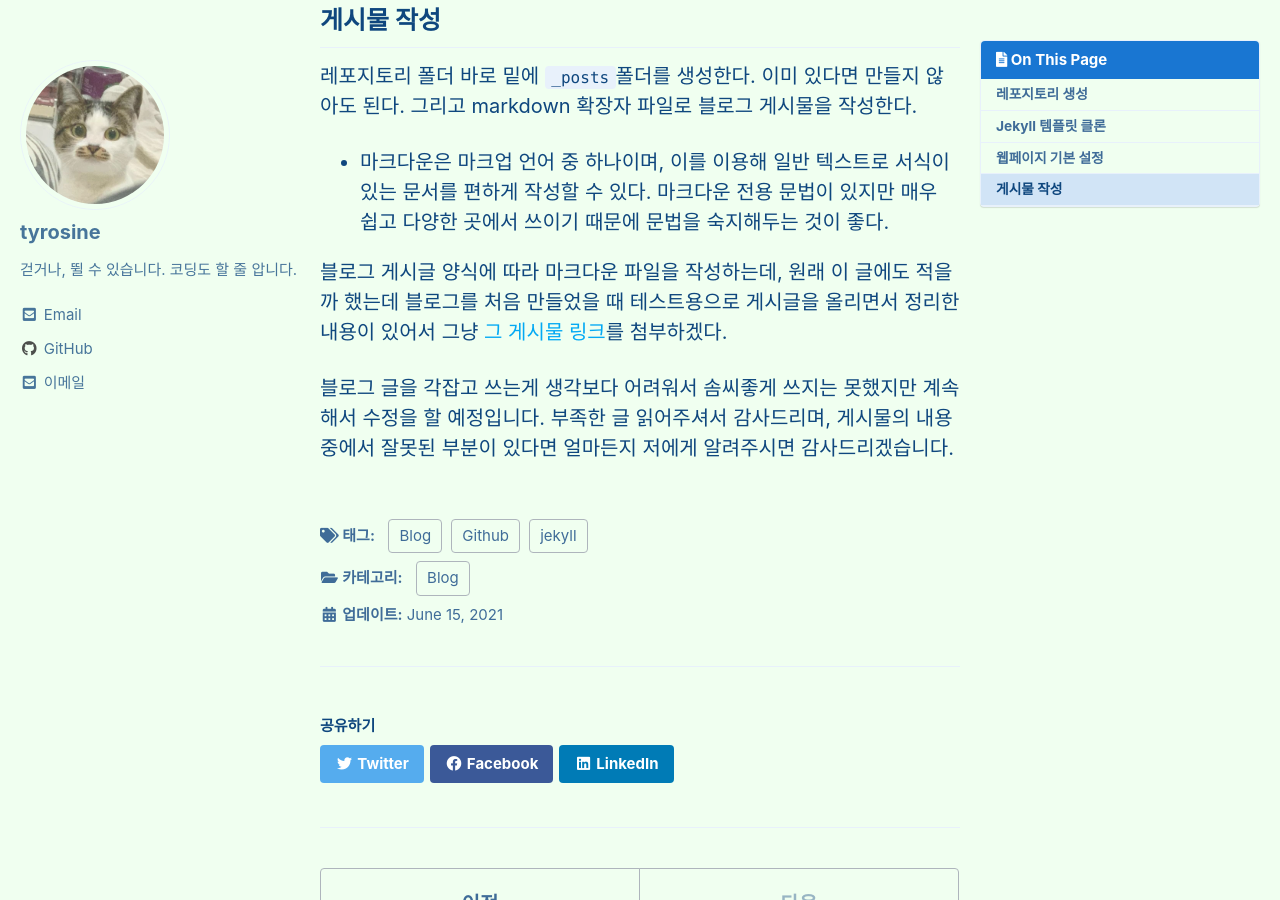
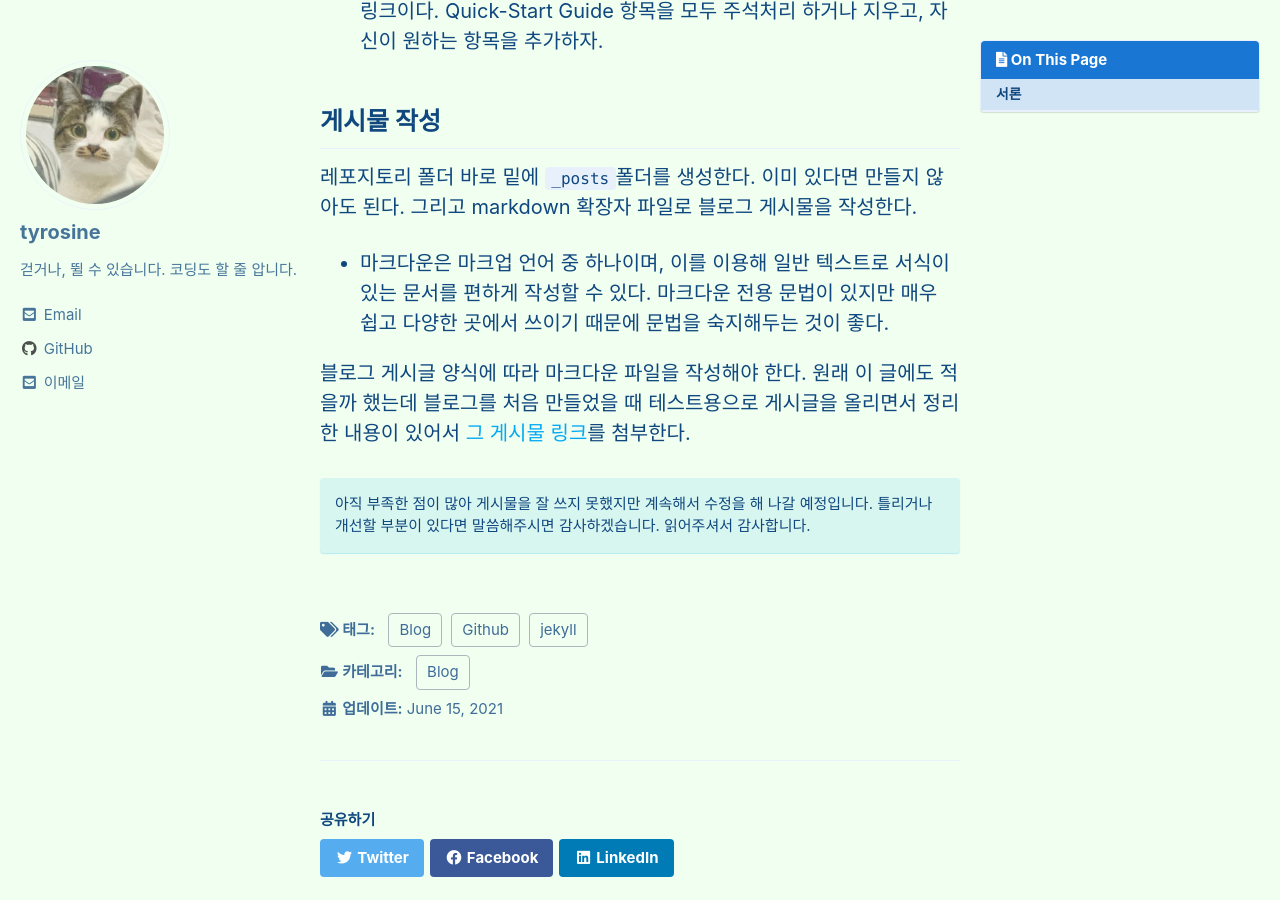
Before and after one commit to tyrosine1153/tyrosine1153.github.io, a Jekyll site: the page built from _posts/2021-06-09-[github.io]-GitHub-Page로-블로그-만들기.md, in a window 1280 px wide and 900 px high, scrolled down 4953 px. Built offline with Jekyll 4.4.1, drawn with Linux system fonts in a browser that asks for light colours; cached includes are drawn as plain includes.

Commit message:
Edit post
notice 사용해봤음

```diff
--- a/_posts/2021-06-09-[github.io]-GitHub-Page로-블로그-만들기.md
+++ b/_posts/2021-06-09-[github.io]-GitHub-Page로-블로그-만들기.md
@@ -30,6 +30,8 @@ GitHub Pages는 `github.io`라는 도메인을 사용해 GitHub에서 생성한
 
 
 
+{% capture notice-2 %}
+
 **이 글을 쓰기 위해서 다음의 자료들을 참고했다. 이 글의 내용에 대해 더 자세히 알고싶다면 아래의 문서들을 읽어보는 것도 추천한다.**
 
 - [GitHub Page 공식 페이지](https://pages.github.com/)
@@ -37,16 +39,25 @@ GitHub Pages는 `github.io`라는 도메인을 사용해 GitHub에서 생성한
 - [Jekyll 공식 페이지](https://jekyllrb.com/)
 - [minimal-mistakes 깃허브 레포지토리](https://github.com/mmistakes/minimal-mistakes)
 
+{% endcapture %}
+
+<div class="notice--info">{{ notice-2 | markdownify }}</div>
+
 
 
 **블로그에서 작성된 용어를 처음 보는 분이 있을 수 있으므로 단어 옆에 그와 관련해 검색하기 좋은 영어 키워드를 적어두었다.**
+{: .notice--info}
 
 
-
+{% capture notice-2 %}
 **필요한 사전 지식**
 
 - Git과 GitHub을 다루는 방법 (레포지토리 생성, 클론, 커밋, 푸시)
 - Markdown 문법
+{% endcapture %}
+
+<div class="notice--info">{{ notice-2 | markdownify }}</div>
+
 
 
 
@@ -110,9 +121,13 @@ GitHub Pages는 `github.io`라는 도메인을 사용해 GitHub에서 생성한
 
 
 
+
+
 ## 웹페이지 기본 설정
 
 빈 템플릿을 그대로 가져온 것이기 때문에 막 만든 웹페이지에는 아무것도 없다. 이것을 블로그로 쓰기 위해서는 기본 설정을 해야한다.
+
+
 
 - 안쓰는 파일을 삭제한다. 다음 파일들은 레포지토리에서 사용하지 않기 때문에 삭제할 수 있는 파일들이다.
   - `/.github`
@@ -159,10 +174,8 @@ GitHub Pages는 `github.io`라는 도메인을 사용해 GitHub에서 생성한
 
 
 
-블로그 게시글 양식에 따라 마크다운 파일을 작성하는데, 원래 이 글에도 적을까 했는데 블로그를 처음 만들었을 때 테스트용으로 게시글을 올리면서 정리한 내용이 있어서 그냥 [그 게시물 링크](https://tyrosine1153.github.io/blog/test/#%EB%B8%94%EB%A1%9C%EA%B7%B8-%EC%9E%91%EC%84%B1%ED%95%98%EB%8A%94-%EB%B0%A9%EB%B2%95)를 첨부하겠다.
+블로그 게시글 양식에 따라 마크다운 파일을 작성해야 한다. 원래 이 글에도 적을까 했는데 블로그를 처음 만들었을 때 테스트용으로 게시글을 올리면서 정리한 내용이 있어서 [그 게시물 링크](https://tyrosine1153.github.io/blog/test/#%EB%B8%94%EB%A1%9C%EA%B7%B8-%EC%9E%91%EC%84%B1%ED%95%98%EB%8A%94-%EB%B0%A9%EB%B2%95)를 첨부한다.
 
 
-
-
-
-블로그 글을 각잡고 쓰는게 생각보다 어려워서 솜씨좋게 쓰지는 못했지만 계속해서 수정을 할 예정입니다. 부족한 글 읽어주셔서 감사드리며, 게시물의 내용 중에서 잘못된 부분이 있다면 얼마든지 저에게 알려주시면 감사드리겠습니다.
+아직 부족한 점이 많아 게시물을 잘 쓰지 못했지만 계속해서 수정을 해 나갈 예정입니다. 틀리거나 개선할 부분이 있다면 말씀해주시면 감사하겠습니다. 읽어주셔서 감사합니다.
+{: .notice--info}
```
Also changed, not shown: other parts of _posts/2021-06-09-[github.io]-GitHub-Page로-블로그-만들기.md (+1 -1 lines).
